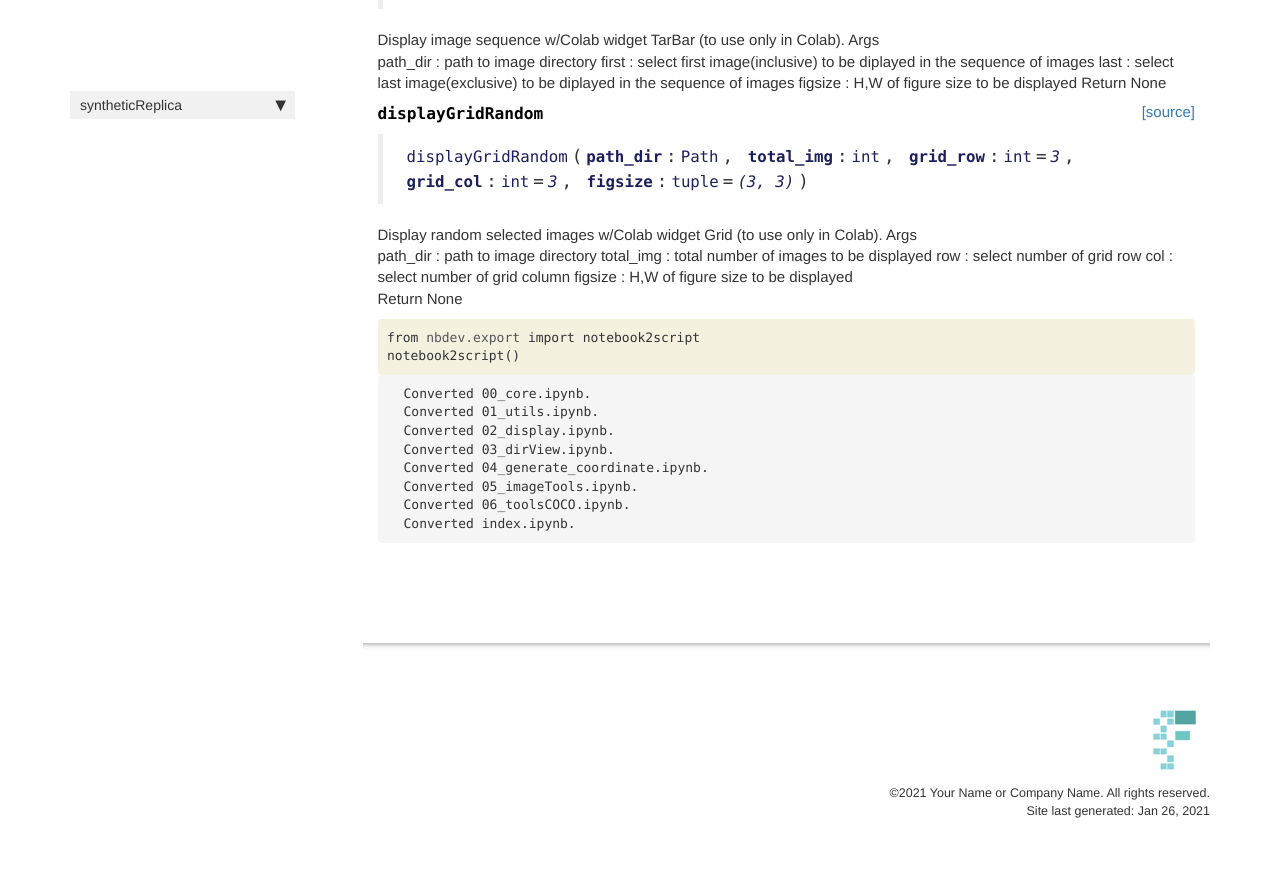
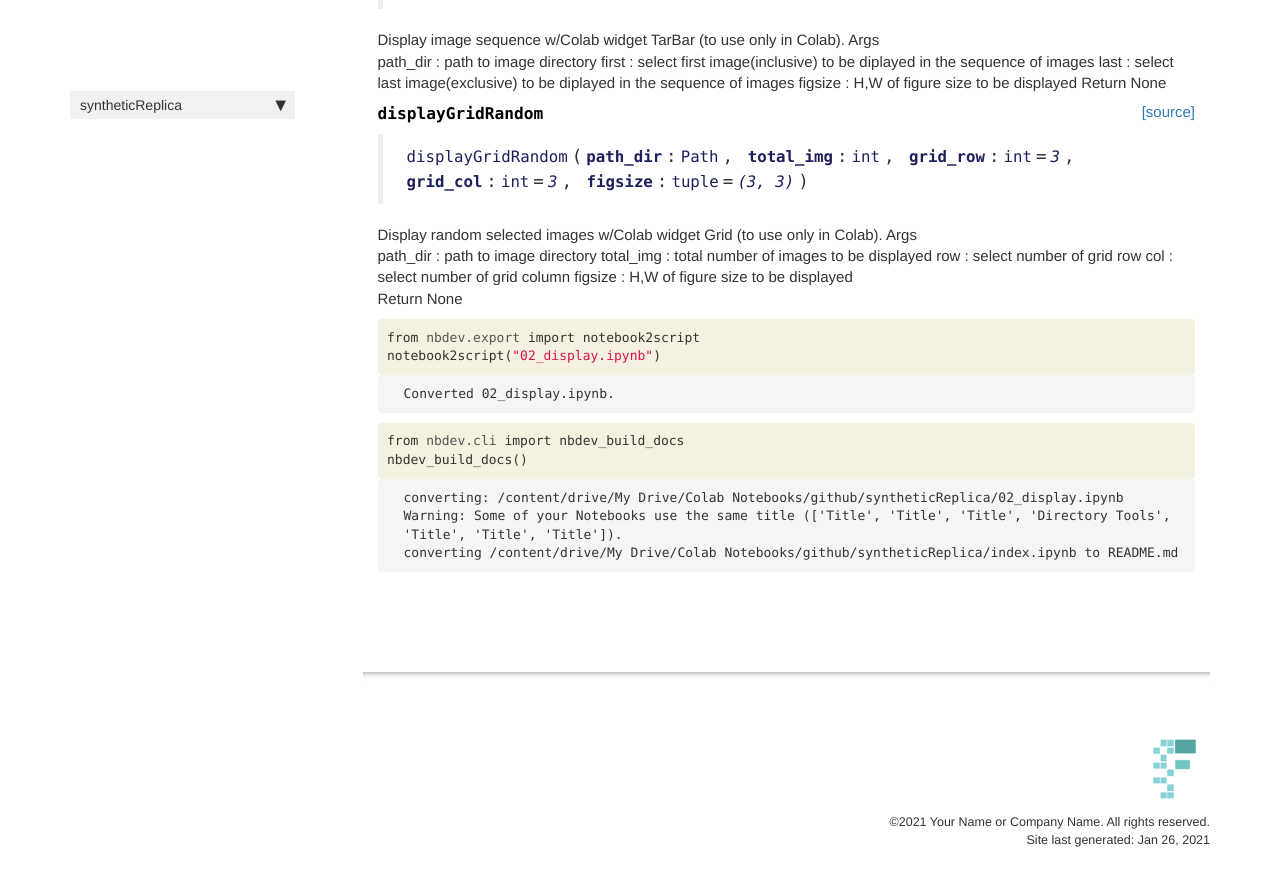
Before and after one commit to chho-work/syntheticReplica, a Jekyll site: the page built from docs/display.html, in a window 1280 px wide and 900 px high, scrolled down 709 px. Shown: the top 886 px of the window. Built offline with Jekyll 4.4.1, drawn with Linux system fonts in a browser that asks for light colours; nearby versions of some CDN libraries; comment, search, counter and statistics services are not loaded.

Commit message:
Update 02 doc, docs

```diff
--- a/docs/display.html
+++ b/docs/display.html
@@ -181,7 +181,7 @@ Return
 <div class="inner_cell">
     <div class="input_area">
 <div class=" highlight hl-ipython3"><pre><span></span><span class="kn">from</span> <span class="nn">nbdev.export</span> <span class="kn">import</span> <span class="n">notebook2script</span>
-<span class="n">notebook2script</span><span class="p">()</span>
+<span class="n">notebook2script</span><span class="p">(</span><span class="s2">&quot;02_display.ipynb&quot;</span><span class="p">)</span>
 </pre></div>
 
     </div>
@@ -194,14 +194,50 @@ Return
 <div class="output_area">
 
 <div class="output_subarea output_stream output_stdout output_text">
-<pre>Converted 00_core.ipynb.
-Converted 01_utils.ipynb.
-Converted 02_display.ipynb.
-Converted 03_dirView.ipynb.
-Converted 04_generate_coordinate.ipynb.
-Converted 05_imageTools.ipynb.
-Converted 06_toolsCOCO.ipynb.
-Converted index.ipynb.
+<pre>Converted 02_display.ipynb.
+</pre>
+</div>
+</div>
+
+</div>
+</div>
+
+</div>
+    {% endraw %}
+
+    {% raw %}
+
+<div class="cell border-box-sizing code_cell rendered">
+<div class="input">
+
+<div class="inner_cell">
+    <div class="input_area">
+<div class=" highlight hl-ipython3"><pre><span></span><span class="kn">from</span> <span class="nn">nbdev.cli</span> <span class="kn">import</span> <span class="n">nbdev_build_docs</span>
+<span class="n">nbdev_build_docs</span><span class="p">()</span>
+</pre></div>
+
+    </div>
+</div>
+</div>
+
+<div class="output_wrapper">
+<div class="output">
+
+<div class="output_area">
+
+
+<div class="output_html rendered_html output_subarea ">
+
+</div>
+
+</div>
+
+<div class="output_area">
+
+<div class="output_subarea output_stream output_stdout output_text">
+<pre>converting: /content/drive/My Drive/Colab Notebooks/github/syntheticReplica/02_display.ipynb
+Warning: Some of your Notebooks use the same title ([&#39;Title&#39;, &#39;Title&#39;, &#39;Title&#39;, &#39;Directory Tools&#39;, &#39;Title&#39;, &#39;Title&#39;, &#39;Title&#39;]).
+converting /content/drive/My Drive/Colab Notebooks/github/syntheticReplica/index.ipynb to README.md
 </pre>
 </div>
 </div>
```
Also changed, not shown: 1 other file.
